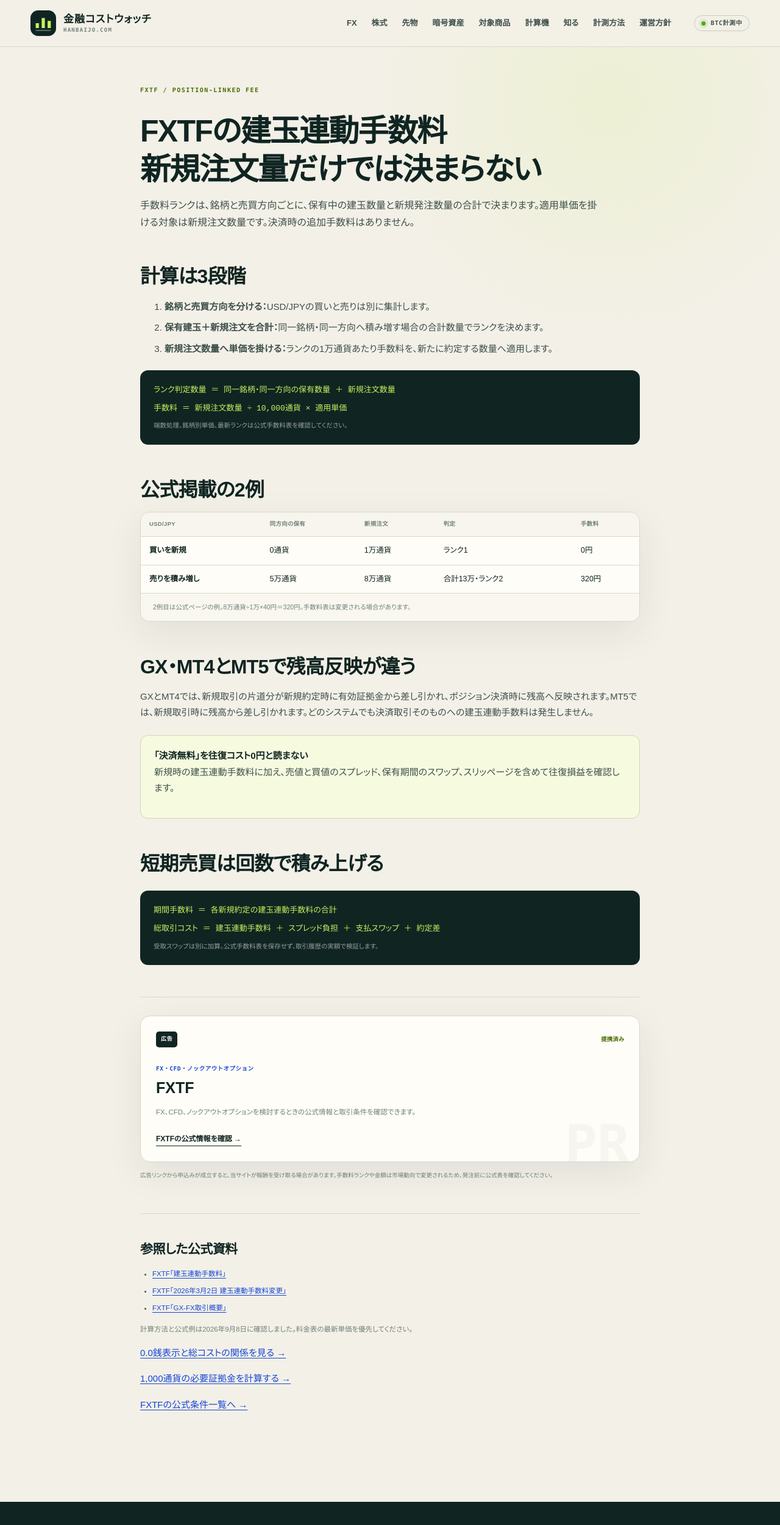
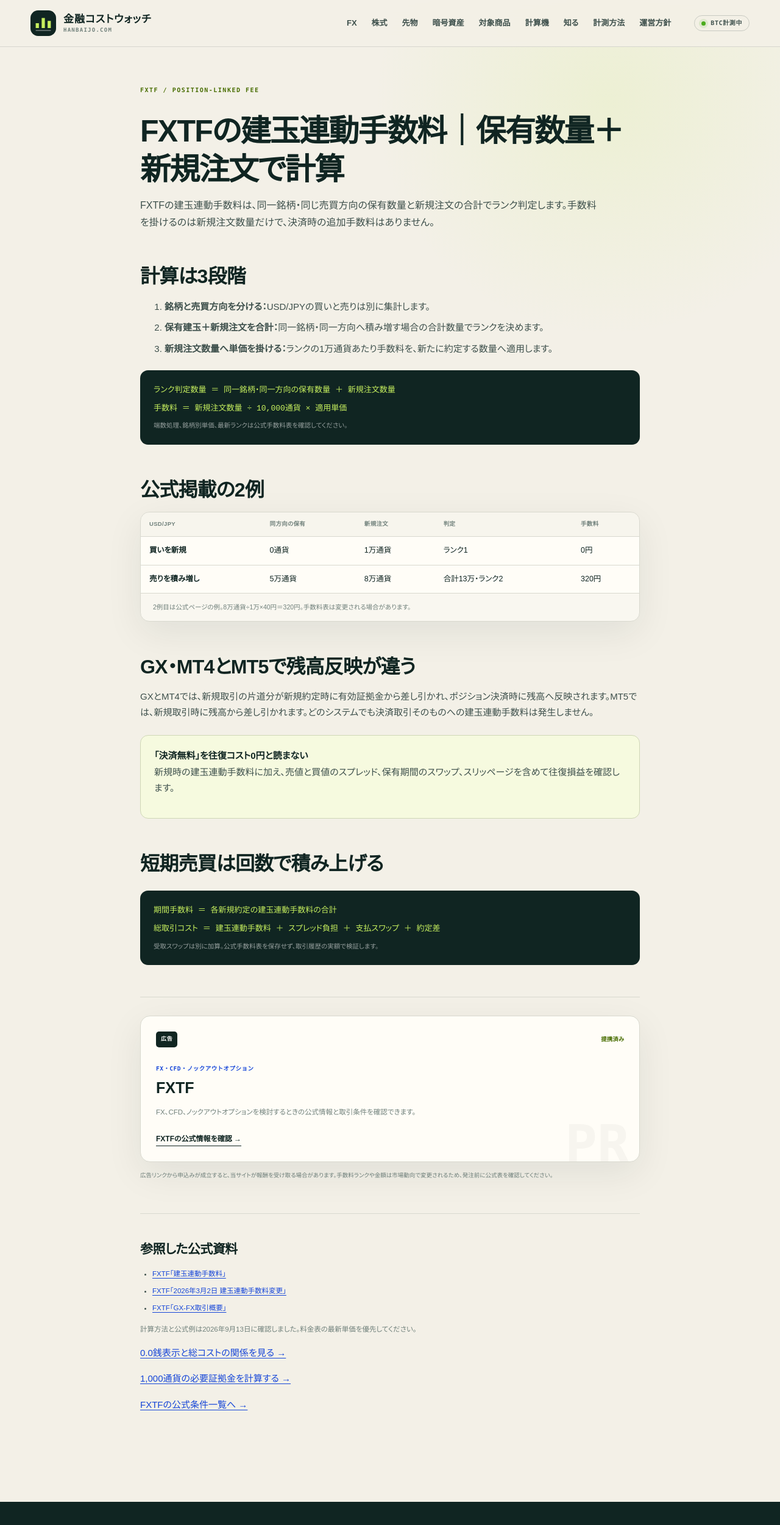
Before and after one commit to mrok18/hanbaijo, a Next.js app: page /articles/fxtf-position-fee-calculation in a window 1280 px wide. Shown: the top 2500 px of the page at 61% size. Built offline with nearby package versions, Linux system fonts and the light colour scheme.

Commit message:
Improve FXTF position fee intent

```diff
--- a/app/articles/fxtf-position-fee-calculation/page.tsx
+++ b/app/articles/fxtf-position-fee-calculation/page.tsx
@@ -4,12 +4,12 @@ import { AFFILIATE_OFFERS } from '@/lib/affiliates';
 
 export const metadata = {
   alternates: { canonical: '/articles/fxtf-position-fee-calculation' },
-  title: 'FXTFの建玉連動手数料とは？保有中の数量を含めて計算',
-  description: 'FXTFの建玉連動手数料を、新規注文、同一銘柄・同一売買方向の保有数量、手数料ランク、1万通貨あたり金額に分けて計算します。',
+  title: 'FXTFの建玉連動手数料｜保有数量＋新規注文の計算方法',
+  description: 'FXTFの建玉連動手数料を、同一銘柄・同一売買方向の保有数量＋新規注文で決まるランクと、1万通貨あたりの手数料を例で計算します。',
 };
 
 export default function Page() {
-  return <article><p className="page-kicker">FXTF / POSITION-LINKED FEE</p><h1>FXTFの建玉連動手数料<br />新規注文量だけでは決まらない</h1><p className="lede">手数料ランクは、銘柄と売買方向ごとに、保有中の建玉数量と新規発注数量の合計で決まります。適用単価を掛ける対象は新規注文数量です。決済時の追加手数料はありません。</p>
+  return <article><p className="page-kicker">FXTF / POSITION-LINKED FEE</p><h1>FXTFの建玉連動手数料｜保有数量＋新規注文で計算</h1><p className="lede">FXTFの建玉連動手数料は、同一銘柄・同じ売買方向の保有数量と新規注文の合計でランク判定します。手数料を掛けるのは新規注文数量だけで、決済時の追加手数料はありません。</p>
 
     <h2>計算は3段階</h2><ol><li><strong>銘柄と売買方向を分ける：</strong>USD/JPYの買いと売りは別に集計します。</li><li><strong>保有建玉＋新規注文を合計：</strong>同一銘柄・同一方向へ積み増す場合の合計数量でランクを決めます。</li><li><strong>新規注文数量へ単価を掛ける：</strong>ランクの1万通貨あたり手数料を、新たに約定する数量へ適用します。</li></ol><div className="formula-box"><code>ランク判定数量 ＝ 同一銘柄・同一方向の保有数量 ＋ 新規注文数量</code><code>手数料 ＝ 新規注文数量 ÷ 10,000通貨 × 適用単価</code><small>端数処理、銘柄別単価、最新ランクは公式手数料表を確認してください。</small></div>
 
@@ -20,7 +20,7 @@ export default function Page() {
     <h2>短期売買は回数で積み上げる</h2><div className="formula-box"><code>期間手数料 ＝ 各新規約定の建玉連動手数料の合計</code><code>総取引コスト ＝ 建玉連動手数料 ＋ スプレッド負担 ＋ 支払スワップ ＋ 約定差</code><small>受取スワップは別に加算。公式手数料表を保存せず、取引履歴の実額で検証します。</small></div>
 
     <section className="article-affiliate" aria-label="FXTFの広告"><AffiliateOfferCard offer={AFFILIATE_OFFERS.fxtf} /><p className="affiliate-disclosure">広告リンクから申込みが成立すると、当サイトが報酬を受け取る場合があります。手数料ランクや金額は市場動向で変更されるため、発注前に公式表を確認してください。</p></section>
-    <section className="article-sources" aria-labelledby="sources"><h2 id="sources">参照した公式資料</h2><ul><li><a href="https://www.fxtrade.co.jp/positionfee/" target="_blank" rel="noopener noreferrer">FXTF「建玉連動手数料」</a></li><li><a href="https://www.fxtrade.co.jp/2026-02-21/" target="_blank" rel="noopener noreferrer">FXTF「2026年3月2日 建玉連動手数料変更」</a></li><li><a href="https://www.fxtrade.co.jp/gx-intro/" target="_blank" rel="noopener noreferrer">FXTF「GX-FX取引概要」</a></li></ul><p>計算方法と公式例は2026年9月8日に確認しました。料金表の最新単価を優先してください。</p></section>
+    <section className="article-sources" aria-labelledby="sources"><h2 id="sources">参照した公式資料</h2><ul><li><a href="https://www.fxtrade.co.jp/positionfee/" target="_blank" rel="noopener noreferrer">FXTF「建玉連動手数料」</a></li><li><a href="https://www.fxtrade.co.jp/2026-02-21/" target="_blank" rel="noopener noreferrer">FXTF「2026年3月2日 建玉連動手数料変更」</a></li><li><a href="https://www.fxtrade.co.jp/gx-intro/" target="_blank" rel="noopener noreferrer">FXTF「GX-FX取引概要」</a></li></ul><p>計算方法と公式例は2026年9月13日に確認しました。料金表の最新単価を優先してください。</p></section>
     <p><Link href="/articles/fx-zero-spread-total-cost">0.0銭表示と総コストの関係を見る →</Link></p><p><Link href="/articles/fxtf-minimum-unit-margin">1,000通貨の必要証拠金を計算する →</Link></p><p><Link href="/fx/fxtf">FXTFの公式条件一覧へ →</Link></p>
   </article>;
 }
--- a/app/articles/posts.ts
+++ b/app/articles/posts.ts
@@ -127,7 +127,7 @@ export const POSTS = [
   { slug: 'systre-select-365-account-opening-flow', category: 'FX自動売買', title: 'シストレセレクト365の始め方｜口座開設から稼働まで', desc: 'くりっく365口座の有無で異なる申込経路、本人確認、カード登録、入金、ストラテジー稼働までを整理する。' },
   { slug: 'fxtf-trading-hours-swap-cutoff', category: 'FX・FXTF', title: 'FXTFの取引時間とメンテナンス｜スワップ判定は何時？', desc: 'GX・MT4の夏冬の取引停止時間、NY17時のスワップ判定、EA利用時の週末確認を整理する。' },
   { slug: 'fxtf-losscut-50-100', category: 'FX・FXTF', title: 'FXTFのロスカットは50％・100％｜GXとMT4の違い', desc: '通常時50％と日次判定100％を区別し、GXとMT4の判定時刻・境界条件の違いを整理する。' },
-  { slug: 'fxtf-position-fee-calculation', category: 'FX・FXTF', title: 'FXTFの建玉連動手数料とは？保有中の数量を含めて計算', desc: '新規注文だけでなく同一銘柄・同一売買方向の保有数量を加える手数料ランクの計算方法を整理する。' },
+  { slug: 'fxtf-position-fee-calculation', category: 'FX・FXTF', title: 'FXTFの建玉連動手数料｜保有数量＋新規注文の計算方法', desc: '保有数量と新規注文の合計で決まるランクを、1万通貨あたりの手数料と公式例で計算する。' },
   { slug: 'fxtf-account-opening-flow', category: 'FX・FXTF', title: 'FXTFの口座開設手順｜必要書類・提出先・取引開始まで', desc: 'スマホ本人確認と通常開設を分け、確認書類の提出方法、公式メール・郵送先、審査後の流れを整理する。' },
   { slug: 'tossy-margin-call-losscut', category: 'CFD・TOSSY', title: 'TOSSYの追証・ロスカット｜6資産へ及ぶマージンカット', desc: 'ロスカットと追加証拠金を区別し、未解消時に他のアセット区分まで強制決済される仕組みを整理する。' },
   { slug: 'tossy-fees-total-cost', category: 'CFD・TOSSY', title: 'TOSSYの手数料は無料？スプレッド・調整額まで計算', desc: '口座管理費・取引手数料0円だけで判断せず、スプレッド、金利・権利・価格調整、スリッページを整理する。' },
```
